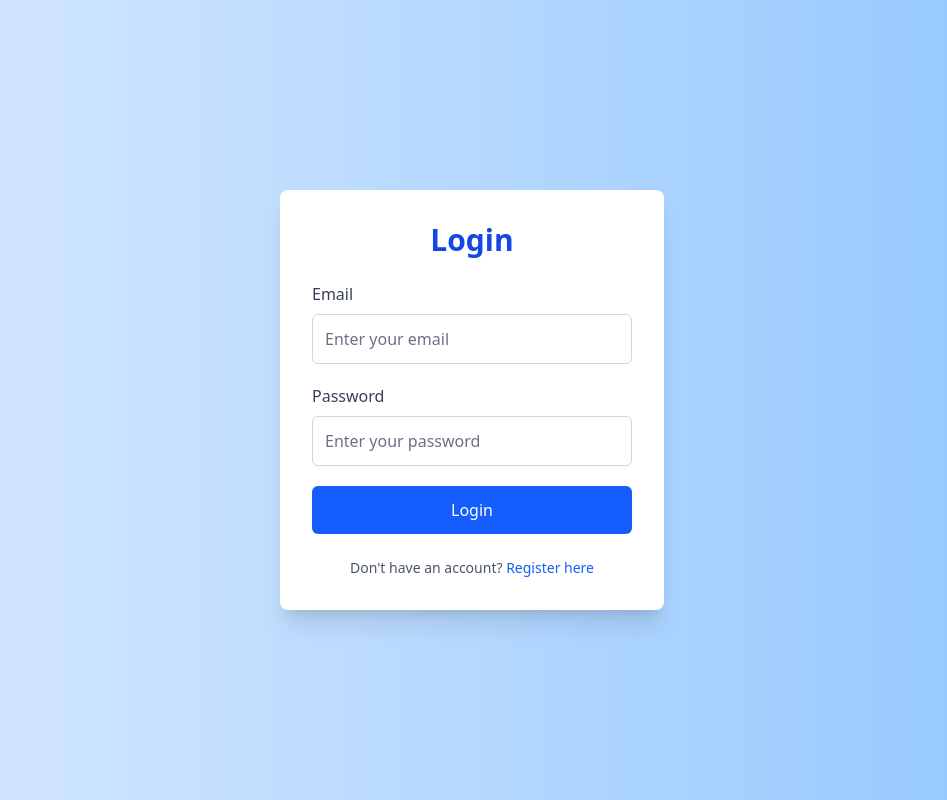
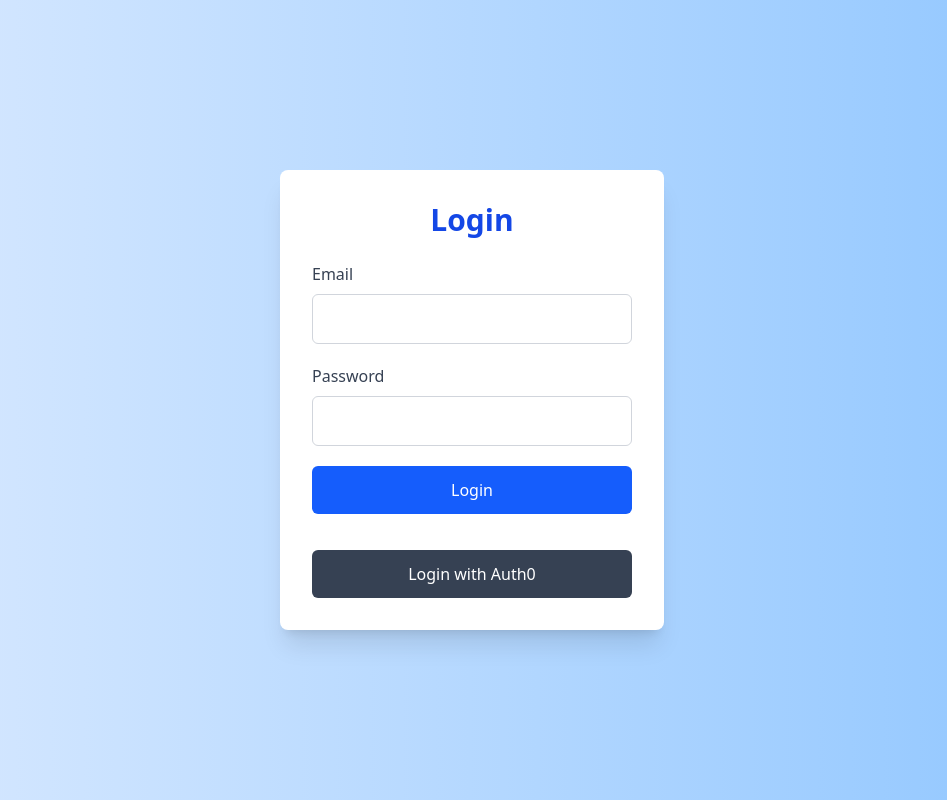
Before and after one commit to kalp-cg/task_turf, a React (Vite) app in the folder frontend/: page /login in a window 1280 px wide. Shown: the whole page, without its empty margins (168-1115 px from the left). Built offline with nearby package versions, Linux system fonts and the light colour scheme.

Commit message:
changed in backend

```diff
--- a/frontend/package.json
+++ b/frontend/package.json
@@ -10,6 +10,7 @@
     "preview": "vite preview"
   },
   "dependencies": {
+    "@auth0/auth0-react": "^2.3.0",
     "@cloudinary/react": "^1.13.1",
     "@cloudinary/url-gen": "^1.21.0",
     "@tailwindcss/vite": "^4.0.3",
--- a/frontend/src/main.jsx
+++ b/frontend/src/main.jsx
@@ -1,4 +1,5 @@
 import React from 'react';
+import { Auth0Provider } from "@auth0/auth0-react";
 import { StrictMode } from 'react';
 import { createRoot } from 'react-dom/client';
 import './index.css';
@@ -6,6 +7,12 @@ import App from './App.jsx';
 
 createRoot(document.getElementById('root')).render(
   <StrictMode>
-    <App />
+    <Auth0Provider
+      domain="dev-d406uafbpwpogkiq.us.auth0.com"
+      clientId="pNEbX4h9aZX7noisRZOLPpqD6vHIa7hW"
+      authorizationParams={{ redirect_uri: window.location.origin }}
+    >
+      <App />
+    </Auth0Provider>
   </StrictMode>
 );
--- a/frontend/src/pages/Login.jsx
+++ b/frontend/src/pages/Login.jsx
@@ -1,6 +1,9 @@
 import React, { useState } from "react";
+import { useAuth0 } from "@auth0/auth0-react";
+import axios from "axios";
 
 const Login = () => {
+  const { loginWithRedirect, logout, user, isAuthenticated } = useAuth0();
   const [email, setEmail] = useState("");
   const [password, setPassword] = useState("");
   const [isLoading, setIsLoading] = useState(false);
@@ -9,24 +12,39 @@ const Login = () => {
   const handleLogin = async (e) => {
     e.preventDefault();
     setIsLoading(true);
-    setErrorMessage(""); // Reset error message on new attempt
+    setErrorMessage("");
 
-    // Simulate a login process (this can be replaced with an actual API call)
-    setTimeout(() => {
-      if (email === "test@example.com" && password === "password123") {
-        console.log("Successfully logged in with:", email, password);
-        // Navigate to another page, e.g., a dashboard (simulate this for now)
+    try {
+      const response = await axios.post("https://task-turf-3.onrender.com/workers ", {
+        email,
+        password,
+      });
+
       alert("Login Successful!");
-      } else {
+      console.log("User logged in:", response.data);
+    } catch (error) {
       setErrorMessage("Invalid email or password. Please try again.");
     }
     setIsLoading(false);
-    }, 1500);
   };
 
   return (
     <div className="flex justify-center items-center min-h-screen bg-gradient-to-r from-blue-100 to-blue-300">
-      <div className="bg-white p-8 rounded-lg shadow-xl w-full sm:w-96 md:w-96 lg:w-96">
+      <div className="bg-white p-8 rounded-lg shadow-xl w-full sm:w-96">
+        {isAuthenticated ? (
+          <div className="text-center">
+            <h2 className="text-3xl font-semibold text-blue-700 mb-4">
+              Welcome, {user?.email?.charAt(0).toUpperCase()}!
+            </h2>
+            <button
+              onClick={() => logout({ returnTo: window.location.origin })}
+              className="w-full py-3 rounded-md text-white bg-red-600 hover:bg-red-700 transition duration-300"
+            >
+              Logout
+            </button>
+          </div>
+        ) : (
+          <>
             <h2 className="text-3xl font-semibold text-center text-blue-700 mb-6">Login</h2>
             <form onSubmit={handleLogin}>
               <div className="mb-5">
@@ -38,8 +56,7 @@ const Login = () => {
                   id="email"
                   value={email}
                   onChange={(e) => setEmail(e.target.value)}
-              className="w-full p-3 border border-gray-300 rounded-md focus:outline-none focus:ring-2 focus:ring-blue-600 placeholder:text-gray-500 transition duration-300"
-              placeholder="Enter your email"
+                  className="w-full p-3 border border-gray-300 rounded-md focus:ring-2 focus:ring-blue-600"
                   required
                 />
               </div>
@@ -52,43 +69,29 @@ const Login = () => {
                   id="password"
                   value={password}
                   onChange={(e) => setPassword(e.target.value)}
-              className="w-full p-3 border border-gray-300 rounded-md focus:outline-none focus:ring-2 focus:ring-blue-600 placeholder:text-gray-500 transition duration-300"
-              placeholder="Enter your password"
+                  className="w-full p-3 border border-gray-300 rounded-md focus:ring-2 focus:ring-blue-600"
                   required
                 />
               </div>
-
-          {/* Error message */}
-          {errorMessage && (
-            <div className="mb-4 text-red-600 text-center font-medium">
-              {errorMessage}
-            </div>
-          )}
-
+              {errorMessage && <div className="mb-4 text-red-600 text-center font-medium">{errorMessage}</div>}
               <button
                 type="submit"
-            className={`w-full py-3 rounded-md text-white ${
-              isLoading
-                ? "bg-blue-400 cursor-not-allowed"
-                : "bg-blue-600 hover:bg-blue-700 transition duration-300 ease-in-out"
-            }`}
+                className={`w-full py-3 rounded-md text-white ${isLoading ? "bg-blue-400 cursor-not-allowed" : "bg-blue-600 hover:bg-blue-700"}`}
                 disabled={isLoading}
               >
                 {isLoading ? "Logging in..." : "Login"}
               </button>
             </form>
-
             <div className="text-center mt-6">
-          <p className="text-gray-600 text-sm">
-            Don't have an account?{" "}
-            <a
-              href="/register"
-              className="text-blue-600 hover:text-blue-700 hover:underline transition duration-300 ease-in-out"
+              <button
+                onClick={() => loginWithRedirect()}
+                className="w-full py-3 mt-3 rounded-md text-white bg-gray-700 hover:bg-gray-800 transition duration-300"
               >
-              Register here
-            </a>
-          </p>
+                Login with Auth0
+              </button>
             </div>
+          </>
+        )}
       </div>
     </div>
   );
--- a/frontend/src/pages/Register.jsx
+++ b/frontend/src/pages/Register.jsx
@@ -34,7 +34,7 @@ const Register = () => {
       "skill":skills,
       "experience":"8 years",
       "password":password,
-      "confoirm_password":password
+      "confirm_password":password
       });
       console.log(registerRes.data);
 
```
Also changed, not shown: 1 other file (tests, documents, lock files or other folders). Lines whose indentation alone changed are shown as unchanged.
